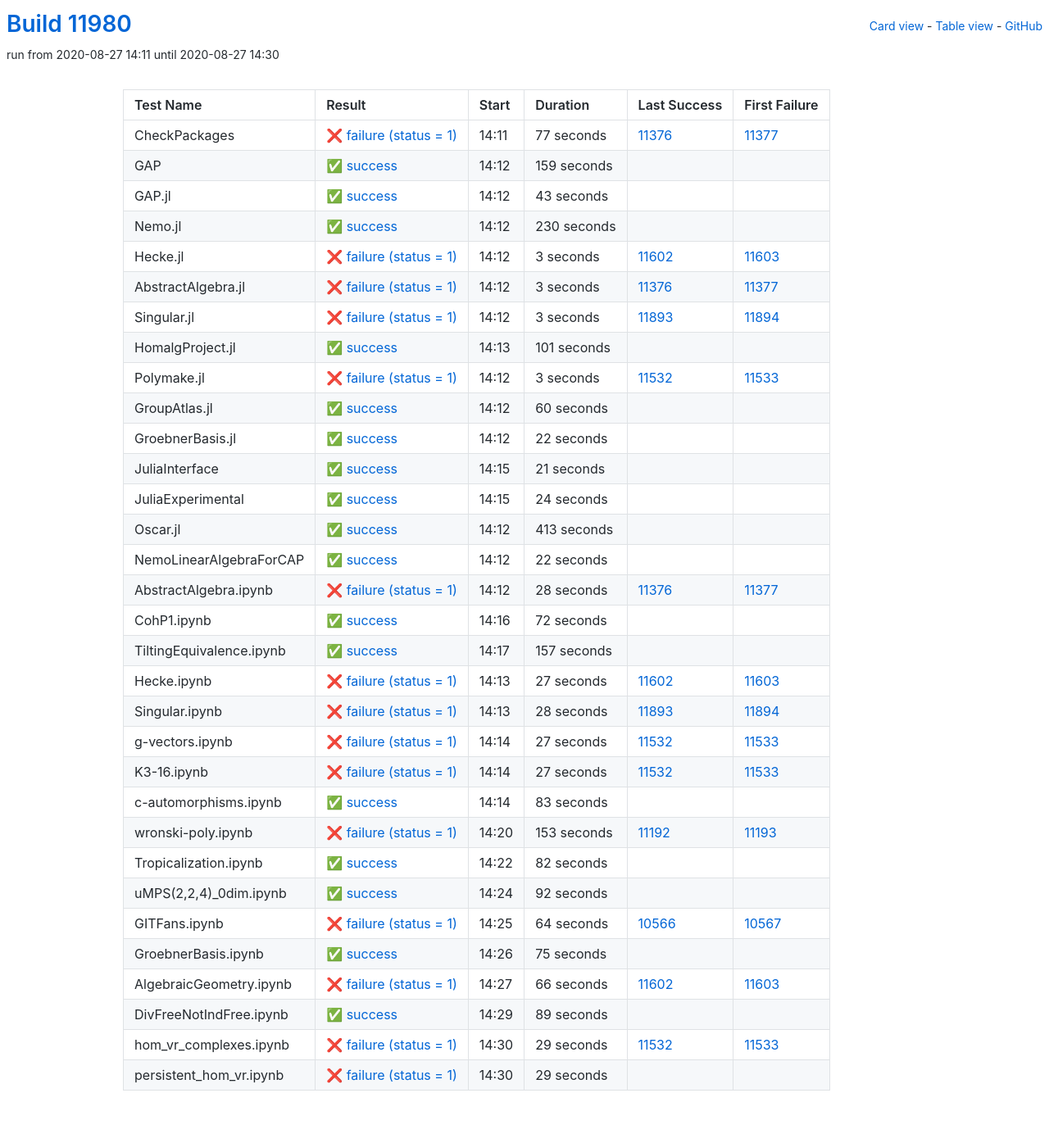
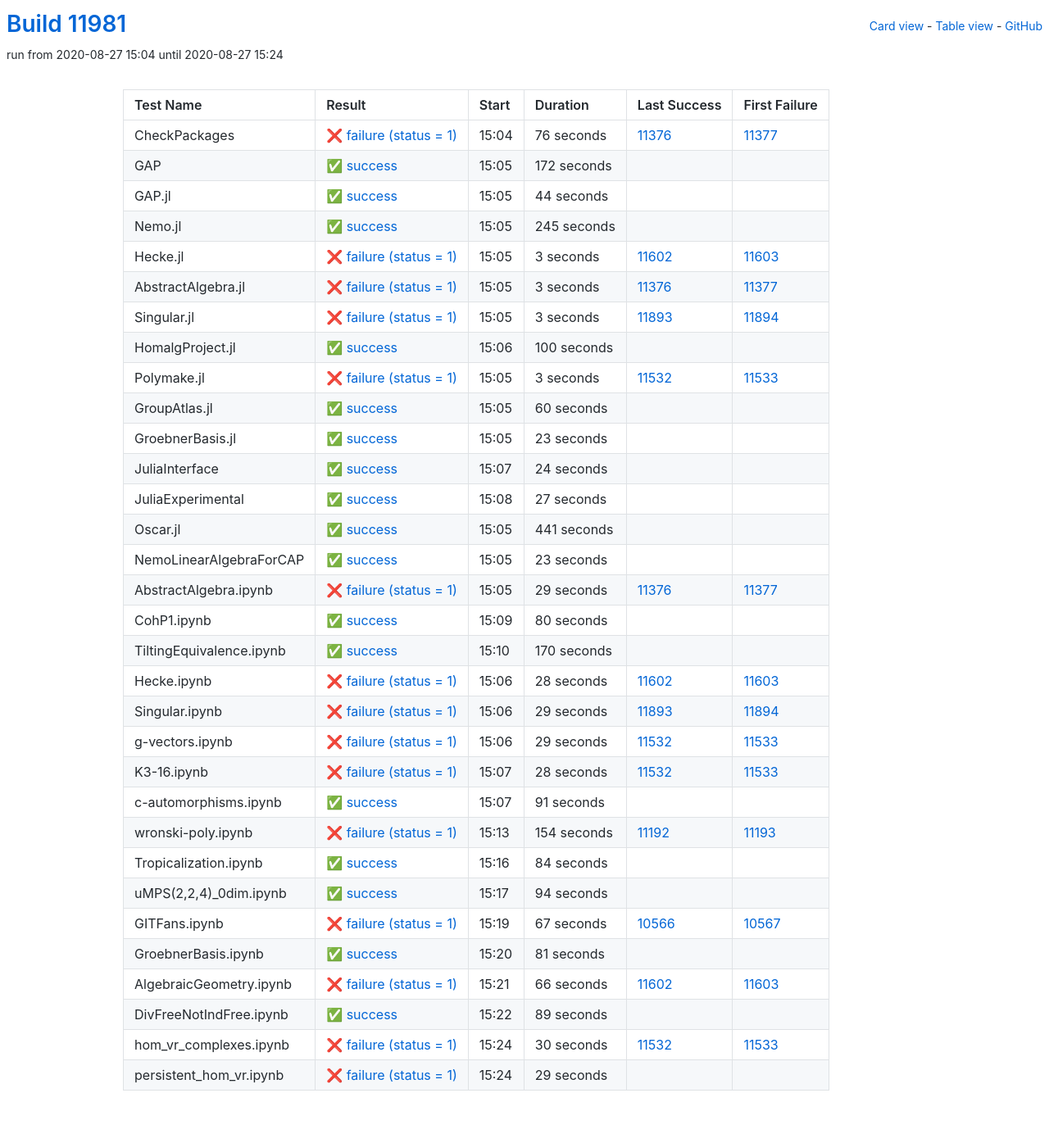
Before and after one commit to oscar-system/oscar-ci-status, a Jekyll site: the page built from table.html, in a window 1280 px wide. Shown: the whole page at 82% size. Built offline with Jekyll 4.4.1, drawn with Linux system fonts in a browser that asks for light colours.

Commit message:
Build #11981

```diff
--- a/_data/ci.yml
+++ b/_data/ci.yml
@@ -1,6 +1,6 @@
 ---
-build: 11980
-build_url: https://oscarci.mathematik.uni-kl.de/job/oscar/11980/
+build: 11981
+build_url: https://oscarci.mathematik.uni-kl.de/job/oscar/11981/
 job: oscar
 organization: oscar-system
 repo: oscar-ci-status
@@ -8,56 +8,56 @@
 tests:
 - name: CheckPackages
   id: checkpackages
-  log: https://oscarci.mathematik.uni-kl.de/job/oscar/11980/artifact/logs/build-11980/CheckPackages.log
-  start: 2020-08-27 14:11
+  log: https://oscarci.mathematik.uni-kl.de/job/oscar/11981/artifact/logs/build-11981/CheckPackages.log
+  start: 2020-08-27 15:04
   success: false
   exitcode: 1
   status: failure
-  duration: 77
+  duration: 76
   last_success: 11376
   last_success_url: https://oscarci.mathematik.uni-kl.de/job/oscar/11376/
   first_failure: 11377
   first_failure_url: https://oscarci.mathematik.uni-kl.de/job/oscar/11377/
 - name: GAP
   id: gap
-  log: https://oscarci.mathematik.uni-kl.de/job/oscar/11980/artifact/logs/build-11980/GAP.log
-  start: 2020-08-27 14:12
+  log: https://oscarci.mathematik.uni-kl.de/job/oscar/11981/artifact/logs/build-11981/GAP.log
+  start: 2020-08-27 15:05
   success: true
   exitcode: 0
   status: success
-  duration: 159
+  duration: 172
   last_success: false
   last_success_url:
   first_failure: false
   first_failure_url:
 - name: GAP.jl
   id: gap-jl
-  log: https://oscarci.mathematik.uni-kl.de/job/oscar/11980/artifact/logs/build-11980/GAP.jl.log
-  start: 2020-08-27 14:12
+  log: https://oscarci.mathematik.uni-kl.de/job/oscar/11981/artifact/logs/build-11981/GAP.jl.log
+  start: 2020-08-27 15:05
   success: true
   exitcode: 0
   status: success
-  duration: 43
+  duration: 44
   last_success: false
   last_success_url:
   first_failure: false
   first_failure_url:
 - name: Nemo.jl
   id: nemo-jl
-  log: https://oscarci.mathematik.uni-kl.de/job/oscar/11980/artifact/logs/build-11980/Nemo.jl.log
-  start: 2020-08-27 14:12
+  log: https://oscarci.mathematik.uni-kl.de/job/oscar/11981/artifact/logs/build-11981/Nemo.jl.log
+  start: 2020-08-27 15:05
   success: true
   exitcode: 0
   status: success
-  duration: 230
+  duration: 245
   last_success: false
   last_success_url:
   first_failure: false
   first_failure_url:
 - name: Hecke.jl
   id: hecke-jl
-  log: https://oscarci.mathematik.uni-kl.de/job/oscar/11980/artifact/logs/build-11980/Hecke.jl.log
-  start: 2020-08-27 14:12
+  log: https://oscarci.mathematik.uni-kl.de/job/oscar/11981/artifact/logs/build-11981/Hecke.jl.log
+  start: 2020-08-27 15:05
   success: false
   exitcode: 1
   status: failure
@@ -68,8 +68,8 @@
   first_failure_url: https://oscarci.mathematik.uni-kl.de/job/oscar/11603/
 - name: AbstractAlgebra.jl
   id: abstractalgebra-jl
-  log: https://oscarci.mathematik.uni-kl.de/job/oscar/11980/artifact/logs/build-11980/AbstractAlgebra.jl.log
-  start: 2020-08-27 14:12
+  log: https://oscarci.mathematik.uni-kl.de/job/oscar/11981/artifact/logs/build-11981/AbstractAlgebra.jl.log
+  start: 2020-08-27 15:05
   success: false
   exitcode: 1
   status: failure
@@ -80,8 +80,8 @@
   first_failure_url: https://oscarci.mathematik.uni-kl.de/job/oscar/11377/
 - name: Singular.jl
   id: singular-jl
-  log: https://oscarci.mathematik.uni-kl.de/job/oscar/11980/artifact/logs/build-11980/Singular.jl.log
-  start: 2020-08-27 14:12
+  log: https://oscarci.mathematik.uni-kl.de/job/oscar/11981/artifact/logs/build-11981/Singular.jl.log
+  start: 2020-08-27 15:05
   success: false
   exitcode: 1
   status: failure
@@ -92,20 +92,20 @@
   first_failure_url: https://oscarci.mathematik.uni-kl.de/job/oscar/11894/
 - name: HomalgProject.jl
   id: homalgproject-jl
-  log: https://oscarci.mathematik.uni-kl.de/job/oscar/11980/artifact/logs/build-11980/HomalgProject.jl.log
-  start: 2020-08-27 14:13
+  log: https://oscarci.mathematik.uni-kl.de/job/oscar/11981/artifact/logs/build-11981/HomalgProject.jl.log
+  start: 2020-08-27 15:06
   success: true
   exitcode: 0
   status: success
-  duration: 101
+  duration: 100
   last_success: false
   last_success_url:
   first_failure: false
   first_failure_url:
 - name: Polymake.jl
   id: polymake-jl
-  log: https://oscarci.mathematik.uni-kl.de/job/oscar/11980/artifact/logs/build-11980/Polymake.jl.log
-  start: 2020-08-27 14:12
+  log: https://oscarci.mathematik.uni-kl.de/job/oscar/11981/artifact/logs/build-11981/Polymake.jl.log
+  start: 2020-08-27 15:05
   success: false
   exitcode: 1
   status: failure
@@ -116,8 +116,8 @@
   first_failure_url: https://oscarci.mathematik.uni-kl.de/job/oscar/11533/
 - name: GroupAtlas.jl
   id: groupatlas-jl
-  log: https://oscarci.mathematik.uni-kl.de/job/oscar/11980/artifact/logs/build-11980/GroupAtlas.jl.log
-  start: 2020-08-27 14:12
+  log: https://oscarci.mathematik.uni-kl.de/job/oscar/11981/artifact/logs/build-11981/GroupAtlas.jl.log
+  start: 2020-08-27 15:05
   success: true
   exitcode: 0
   status: success
@@ -128,32 +128,20 @@
   first_failure_url:
 - name: GroebnerBasis.jl
   id: groebnerbasis-jl
-  log: https://oscarci.mathematik.uni-kl.de/job/oscar/11980/artifact/logs/build-11980/GroebnerBasis.jl.log
-  start: 2020-08-27 14:12
+  log: https://oscarci.mathematik.uni-kl.de/job/oscar/11981/artifact/logs/build-11981/GroebnerBasis.jl.log
+  start: 2020-08-27 15:05
   success: true
   exitcode: 0
   status: success
-  duration: 22
+  duration: 23
   last_success: false
   last_success_url:
   first_failure: false
   first_failure_url:
 - name: JuliaInterface
   id: juliainterface
-  log: https://oscarci.mathematik.uni-kl.de/job/oscar/11980/artifact/logs/build-11980/JuliaInterface.log
-  start: 2020-08-27 14:15
-  success: true
-  exitcode: 0
-  status: success
-  duration: 21
-  last_success: false
-  last_success_url:
-  first_failure: false
-  first_failure_url:
-- name: JuliaExperimental
-  id: juliaexperimental
-  log: https://oscarci.mathematik.uni-kl.de/job/oscar/11980/artifact/logs/build-11980/JuliaExperimental.log
-  start: 2020-08-27 14:15
+  log: https://oscarci.mathematik.uni-kl.de/job/oscar/11981/artifact/logs/build-11981/JuliaInterface.log
+  start: 2020-08-27 15:07
   success: true
   exitcode: 0
   status: success
@@ -162,190 +150,202 @@
   last_success_url:
   first_failure: false
   first_failure_url:
-- name: Oscar.jl
-  id: oscar-jl
-  log: https://oscarci.mathematik.uni-kl.de/job/oscar/11980/artifact/logs/build-11980/Oscar.jl.log
-  start: 2020-08-27 14:12
+- name: JuliaExperimental
+  id: juliaexperimental
+  log: https://oscarci.mathematik.uni-kl.de/job/oscar/11981/artifact/logs/build-11981/JuliaExperimental.log
+  start: 2020-08-27 15:08
   success: true
   exitcode: 0
   status: success
-  duration: 413
+  duration: 27
+  last_success: false
+  last_success_url:
+  first_failure: false
+  first_failure_url:
+- name: Oscar.jl
+  id: oscar-jl
+  log: https://oscarci.mathematik.uni-kl.de/job/oscar/11981/artifact/logs/build-11981/Oscar.jl.log
+  start: 2020-08-27 15:05
+  success: true
+  exitcode: 0
+  status: success
+  duration: 441
   last_success: false
   last_success_url:
   first_failure: false
   first_failure_url:
 - name: NemoLinearAlgebraForCAP
   id: nemolinearalgebraforcap
-  log: https://oscarci.mathematik.uni-kl.de/job/oscar/11980/artifact/logs/build-11980/NemoLinearAlgebraForCAP.log
-  start: 2020-08-27 14:12
+  log: https://oscarci.mathematik.uni-kl.de/job/oscar/11981/artifact/logs/build-11981/NemoLinearAlgebraForCAP.log
+  start: 2020-08-27 15:05
   success: true
   exitcode: 0
   status: success
-  duration: 22
+  duration: 23
   last_success: false
   last_success_url:
   first_failure: false
   first_failure_url:
 - name: AbstractAlgebra.ipynb
   id: abstractalgebra-ipynb
-  log: https://oscarci.mathematik.uni-kl.de/job/oscar/11980/artifact/logs/build-11980/AbstractAlgebra.ipynb.log
-  start: 2020-08-27 14:12
+  log: https://oscarci.mathematik.uni-kl.de/job/oscar/11981/artifact/logs/build-11981/AbstractAlgebra.ipynb.log
+  start: 2020-08-27 15:05
   success: false
   exitcode: 1
   status: failure
-  duration: 28
+  duration: 29
   last_success: 11376
   last_success_url: https://oscarci.mathematik.uni-kl.de/job/oscar/11376/
   first_failure: 11377
   first_failure_url: https://oscarci.mathematik.uni-kl.de/job/oscar/11377/
 - name: CohP1.ipynb
   id: cohp1-ipynb
-  log: https://oscarci.mathematik.uni-kl.de/job/oscar/11980/artifact/logs/build-11980/CohP1.ipynb.log
-  start: 2020-08-27 14:16
+  log: https://oscarci.mathematik.uni-kl.de/job/oscar/11981/artifact/logs/build-11981/CohP1.ipynb.log
+  start: 2020-08-27 15:09
   success: true
   exitcode: 0
   status: success
-  duration: 72
+  duration: 80
   last_success: false
   last_success_url:
   first_failure: false
   first_failure_url:
 - name: TiltingEquivalence.ipynb
   id: tiltingequivalence-ipynb
-  log: https://oscarci.mathematik.uni-kl.de/job/oscar/11980/artifact/logs/build-11980/TiltingEquivalence.ipynb.log
-  start: 2020-08-27 14:17
+  log: https://oscarci.mathematik.uni-kl.de/job/oscar/11981/artifact/logs/build-11981/TiltingEquivalence.ipynb.log
+  start: 2020-08-27 15:10
   success: true
   exitcode: 0
   status: success
-  duration: 157
+  duration: 170
   last_success: false
   last_success_url:
   first_failure: false
   first_failure_url:
 - name: Hecke.ipynb
   id: hecke-ipynb
-  log: https://oscarci.mathematik.uni-kl.de/job/oscar/11980/artifact/logs/build-11980/Hecke.ipynb.log
-  start: 2020-08-27 14:13
+  log: https://oscarci.mathematik.uni-kl.de/job/oscar/11981/artifact/logs/build-11981/Hecke.ipynb.log
+  start: 2020-08-27 15:06
   success: false
   exitcode: 1
   status: failure
-  duration: 27
+  duration: 28
   last_success: 11602
   last_success_url: https://oscarci.mathematik.uni-kl.de/job/oscar/11602/
   first_failure: 11603
   first_failure_url: https://oscarci.mathematik.uni-kl.de/job/oscar/11603/
 - name: Singular.ipynb
   id: singular-ipynb
-  log: https://oscarci.mathematik.uni-kl.de/job/oscar/11980/artifact/logs/build-11980/Singular.ipynb.log
-  start: 2020-08-27 14:13
+  log: https://oscarci.mathematik.uni-kl.de/job/oscar/11981/artifact/logs/build-11981/Singular.ipynb.log
+  start: 2020-08-27 15:06
   success: false
   exitcode: 1
   status: failure
-  duration: 28
+  duration: 29
   last_success: 11893
   last_success_url: https://oscarci.mathematik.uni-kl.de/job/oscar/11893/
   first_failure: 11894
   first_failure_url: https://oscarci.mathematik.uni-kl.de/job/oscar/11894/
 - name: g-vectors.ipynb
   id: g-vectors-ipynb
-  log: https://oscarci.mathematik.uni-kl.de/job/oscar/11980/artifact/logs/build-11980/g-vectors.ipynb.log
-  start: 2020-08-27 14:14
+  log: https://oscarci.mathematik.uni-kl.de/job/oscar/11981/artifact/logs/build-11981/g-vectors.ipynb.log
+  start: 2020-08-27 15:06
   success: false
   exitcode: 1
   status: failure
-  duration: 27
+  duration: 29
   last_success: 11532
   last_success_url: https://oscarci.mathematik.uni-kl.de/job/oscar/11532/
   first_failure: 11533
   first_failure_url: https://oscarci.mathematik.uni-kl.de/job/oscar/11533/
 - name: K3-16.ipynb
   id: k3-16-ipynb
-  log: https://oscarci.mathematik.uni-kl.de/job/oscar/11980/artifact/logs/build-11980/K3-16.ipynb.log
-  start: 2020-08-27 14:14
+  log: https://oscarci.mathematik.uni-kl.de/job/oscar/11981/artifact/logs/build-11981/K3-16.ipynb.log
+  start: 2020-08-27 15:07
   success: false
   exitcode: 1
   status: failure
-  duration: 27
+  duration: 28
   last_success: 11532
   last_success_url: https://oscarci.mathematik.uni-kl.de/job/oscar/11532/
   first_failure: 11533
   first_failure_url: https://oscarci.mathematik.uni-kl.de/job/oscar/11533/
 - name: c-automorphisms.ipynb
   id: c-automorphisms-ipynb
-  log: https://oscarci.mathematik.uni-kl.de/job/oscar/11980/artifact/logs/build-11980/c-automorphisms.ipynb.log
-  start: 2020-08-27 14:14
+  log: https://oscarci.mathematik.uni-kl.de/job/oscar/11981/artifact/logs/build-11981/c-automorphisms.ipynb.log
+  start: 2020-08-27 15:07
   success: true
   exitcode: 0
   status: success
-  duration: 83
+  duration: 91
   last_success: false
   last_success_url:
   first_failure: false
   first_failure_url:
 - name: wronski-poly.ipynb
   id: wronski-poly-ipynb
-  log: https://oscarci.mathematik.uni-kl.de/job/oscar/11980/artifact/logs/build-11980/wronski-poly.ipynb.log
-  start: 2020-08-27 14:20
+  log: https://oscarci.mathematik.uni-kl.de/job/oscar/11981/artifact/logs/build-11981/wronski-poly.ipynb.log
+  start: 2020-08-27 15:13
   success: false
   exitcode: 1
   status: failure
-  duration: 153
+  duration: 154
   last_success: 11192
   last_success_url: https://oscarci.mathematik.uni-kl.de/job/oscar/11192/
   first_failure: 11193
   first_failure_url: https://oscarci.mathematik.uni-kl.de/job/oscar/11193/
 - name: Tropicalization.ipynb
   id: tropicalization-ipynb
-  log: https://oscarci.mathematik.uni-kl.de/job/oscar/11980/artifact/logs/build-11980/Tropicalization.ipynb.log
-  start: 2020-08-27 14:22
+  log: https://oscarci.mathematik.uni-kl.de/job/oscar/11981/artifact/logs/build-11981/Tropicalization.ipynb.log
+  start: 2020-08-27 15:16
   success: true
   exitcode: 0
   status: success
-  duration: 82
+  duration: 84
   last_success: false
   last_success_url:
   first_failure: false
   first_failure_url:
 - name: uMPS(2,2,4)_0dim.ipynb
   id: umps-2-2-4-0dim-ipynb
-  log: https://oscarci.mathematik.uni-kl.de/job/oscar/11980/artifact/logs/build-11980/uMPS-2-2-4-_0dim.ipynb.log
-  start: 2020-08-27 14:24
+  log: https://oscarci.mathematik.uni-kl.de/job/oscar/11981/artifact/logs/build-11981/uMPS-2-2-4-_0dim.ipynb.log
+  start: 2020-08-27 15:17
   success: true
   exitcode: 0
   status: success
-  duration: 92
+  duration: 94
   last_success: false
   last_success_url:
   first_failure: false
   first_failure_url:
 - name: GITFans.ipynb
   id: gitfans-ipynb
-  log: https://oscarci.mathematik.uni-kl.de/job/oscar/11980/artifact/logs/build-11980/GITFans.ipynb.log
-  start: 2020-08-27 14:25
+  log: https://oscarci.mathematik.uni-kl.de/job/oscar/11981/artifact/logs/build-11981/GITFans.ipynb.log
+  start: 2020-08-27 15:19
   success: false
   exitcode: 1
   status: failure
-  duration: 64
+  duration: 67
   last_success: 10566
   last_success_url: https://oscarci.mathematik.uni-kl.de/job/oscar/10566/
   first_failure: 10567
   first_failure_url: https://oscarci.mathematik.uni-kl.de/job/oscar/10567/
 - name: GroebnerBasis.ipynb
   id: groebnerbasis-ipynb
-  log: https://oscarci.mathematik.uni-kl.de/job/oscar/11980/artifact/logs/build-11980/GroebnerBasis.ipynb.log
-  start: 2020-08-27 14:26
+  log: https://oscarci.mathematik.uni-kl.de/job/oscar/11981/artifact/logs/build-11981/GroebnerBasis.ipynb.log
+  start: 2020-08-27 15:20
   success: true
   exitcode: 0
   status: success
-  duration: 75
+  duration: 81
   last_success: false
   last_success_url:
   first_failure: false
   first_failure_url:
 - name: AlgebraicGeometry.ipynb
   id: algebraicgeometry-ipynb
-  log: https://oscarci.mathematik.uni-kl.de/job/oscar/11980/artifact/logs/build-11980/AlgebraicGeometry.ipynb.log
-  start: 2020-08-27 14:27
+  log: https://oscarci.mathematik.uni-kl.de/job/oscar/11981/artifact/logs/build-11981/AlgebraicGeometry.ipynb.log
+  start: 2020-08-27 15:21
   success: false
   exitcode: 1
   status: failure
@@ -356,8 +356,8 @@
   first_failure_url: https://oscarci.mathematik.uni-kl.de/job/oscar/11603/
 - name: DivFreeNotIndFree.ipynb
   id: divfreenotindfree-ipynb
-  log: https://oscarci.mathematik.uni-kl.de/job/oscar/11980/artifact/logs/build-11980/DivFreeNotIndFree.ipynb.log
-  start: 2020-08-27 14:29
+  log: https://oscarci.mathematik.uni-kl.de/job/oscar/11981/artifact/logs/build-11981/DivFreeNotIndFree.ipynb.log
+  start: 2020-08-27 15:22
   success: true
   exitcode: 0
   status: success
@@ -368,20 +368,20 @@
   first_failure_url:
 - name: hom_vr_complexes.ipynb
   id: hom-vr-complexes-ipynb
-  log: https://oscarci.mathematik.uni-kl.de/job/oscar/11980/artifact/logs/build-11980/hom_vr_complexes.ipynb.log
-  start: 2020-08-27 14:30
+  log: https://oscarci.mathematik.uni-kl.de/job/oscar/11981/artifact/logs/build-11981/hom_vr_complexes.ipynb.log
+  start: 2020-08-27 15:24
   success: false
   exitcode: 1
   status: failure
-  duration: 29
+  duration: 30
   last_success: 11532
   last_success_url: https://oscarci.mathematik.uni-kl.de/job/oscar/11532/
   first_failure: 11533
   first_failure_url: https://oscarci.mathematik.uni-kl.de/job/oscar/11533/
 - name: persistent_hom_vr.ipynb
   id: persistent-hom-vr-ipynb
-  log: https://oscarci.mathematik.uni-kl.de/job/oscar/11980/artifact/logs/build-11980/persistent_hom_vr.ipynb.log
-  start: 2020-08-27 14:30
+  log: https://oscarci.mathematik.uni-kl.de/job/oscar/11981/artifact/logs/build-11981/persistent_hom_vr.ipynb.log
+  start: 2020-08-27 15:24
   success: false
   exitcode: 1
   status: failure
```
Also changed, not shown: README.md.
